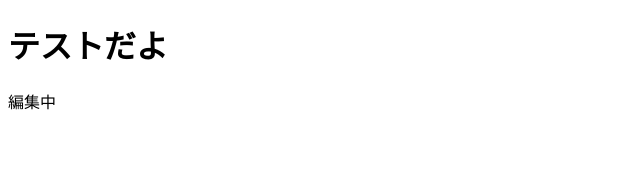
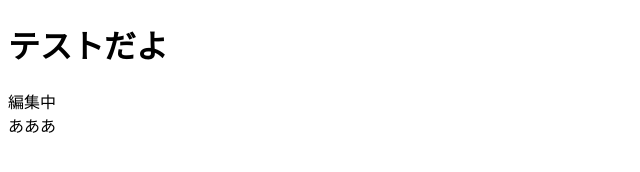
Before and after one commit to MoriyaKana/test, a plain HTML site: page index.html in a window 1280 px wide. Shown: the full height of the page, 0-640 px from the left. Drawn offline with Linux system fonts and the light colour scheme.

Commit message:
あああ

```diff
--- a/index.html
+++ b/index.html
@@ -7,5 +7,6 @@
 <body>
 	<h1>テストだよ</h1>
 	<div>編集中</div>
+	<div>あああ</div>
 </body>
 </html>
```
